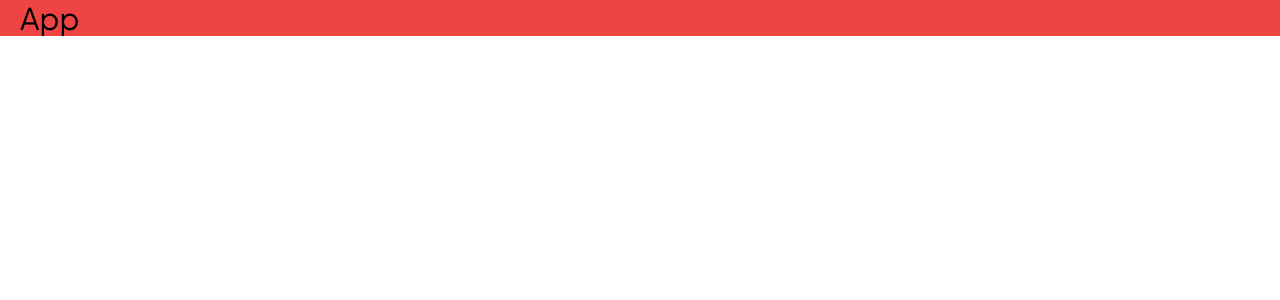
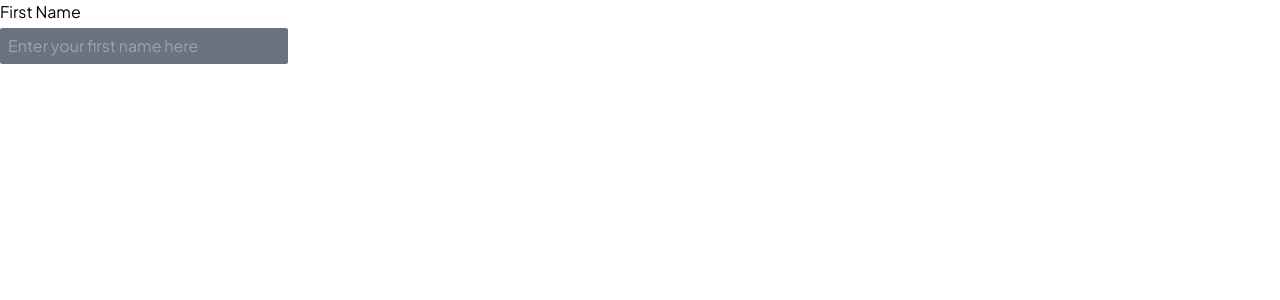
Before and after one commit to mshajid/cyberdude-challenges, a React (Vite) app in the folder javascript/03-react-js/06-react-form/: page / in a window 1280 px wide. Shown: the top 300 px of the page. Built offline with nearby package versions, Linux system fonts and the light colour scheme.

Commit message:
feat: added components to form and its inputs

```diff
--- a/javascript/03-react-js/06-react-form/src/App.jsx
+++ b/javascript/03-react-js/06-react-form/src/App.jsx
@@ -1,8 +1,11 @@
 import React from 'react'
+import Form from './Components/Form'
 
 const App = () => {
   return (
-    <div className='bg-red-500 px-5 text-3xl'>App</div>
+    <div>
+      <Form />
+    </div>
   )
 }
 
--- /dev/null
+++ b/javascript/03-react-js/06-react-form/src/Components/Form.jsx
@@ -0,0 +1,11 @@
+import FormInputs from "./FormInputs";
+
+const Form = () => {
+  return (
+    <>
+      <FormInputs />
+    </>
+  );
+};
+
+export default Form;
--- /dev/null
+++ b/javascript/03-react-js/06-react-form/src/Components/FormInputs.jsx
@@ -0,0 +1,17 @@
+const FormInputs = () => {
+  return (
+    <div className="flex flex-col gap-y-1">
+      <label htmlFor="firstName">First Name</label>
+      <input
+        name="firstName"
+        id="firstName"
+        type="text"
+        placeholder="Enter your first name here"
+        className="rounded-sm outline-none px-2 py-1.5 w-72 bg-gray-500 text-white"
+        value=""
+      />
+    </div>
+  );
+};
+
+export default FormInputs
```
